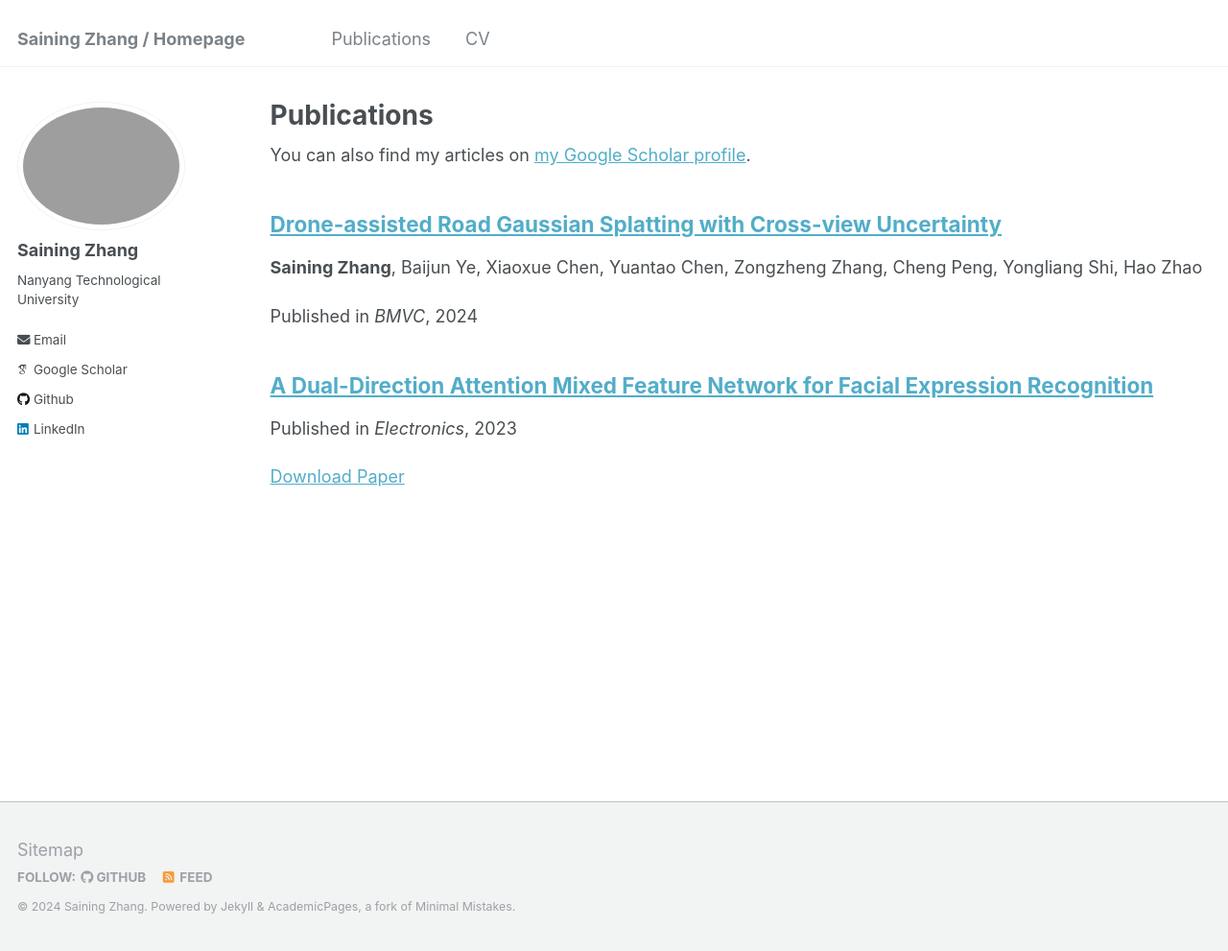
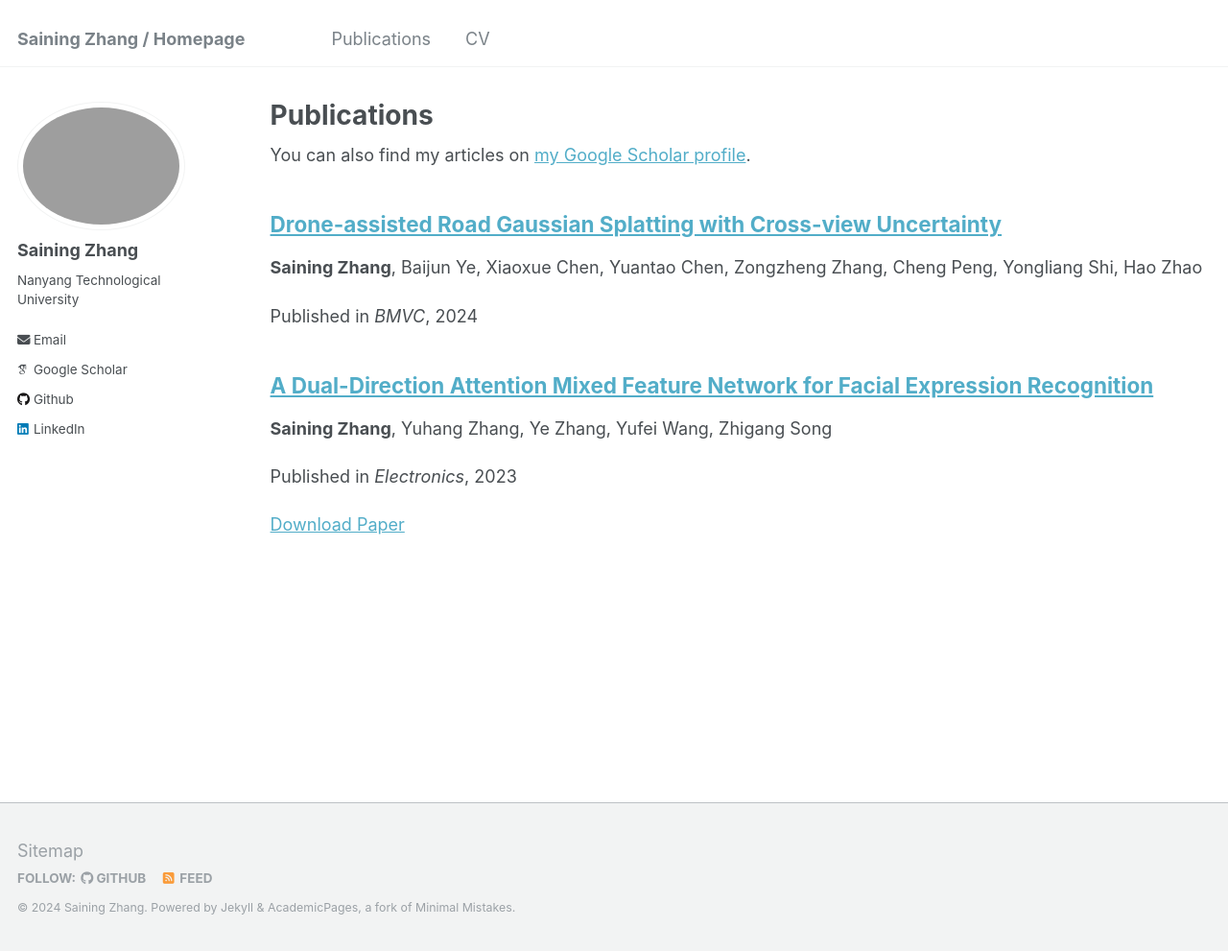
Before and after one commit to SainingZhang/SainingZhang.github.io, a Jekyll site: the page built from _pages/publications.md, in a window 1280 px wide and 991 px high. Shown: the whole window at 96% size. Built offline with Jekyll 4.4.1, drawn with Linux system fonts in a browser that asks for light colours; some web fonts are replaced.

Commit message:
Update 2023-8-25-paper-title-number-1.md

```diff
--- a/_publications/2023-8-25-paper-title-number-1.md
+++ b/_publications/2023-8-25-paper-title-number-1.md
@@ -1,6 +1,7 @@
 ---
 title: "A Dual-Direction Attention Mixed Feature Network for Facial Expression Recognition"
 collection: publications
+author: <strong>Saining Zhang</strong>, Yuhang Zhang, Ye Zhang, Yufei Wang, Zhigang Song
 permalink: /publication/2023-8-25-paper-title-number-1
 date: 2023-8-25
 venue: 'Electronics'
```
